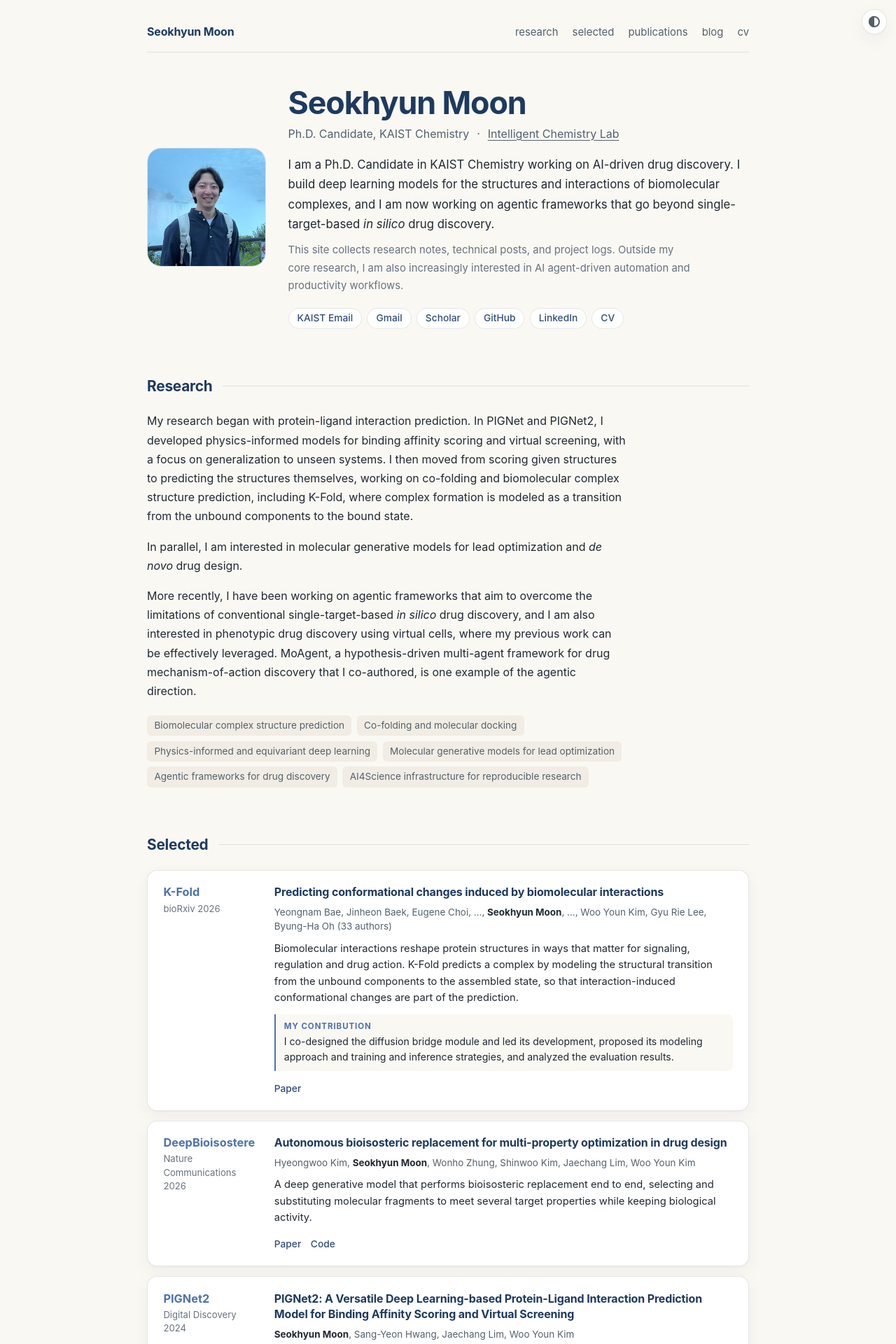
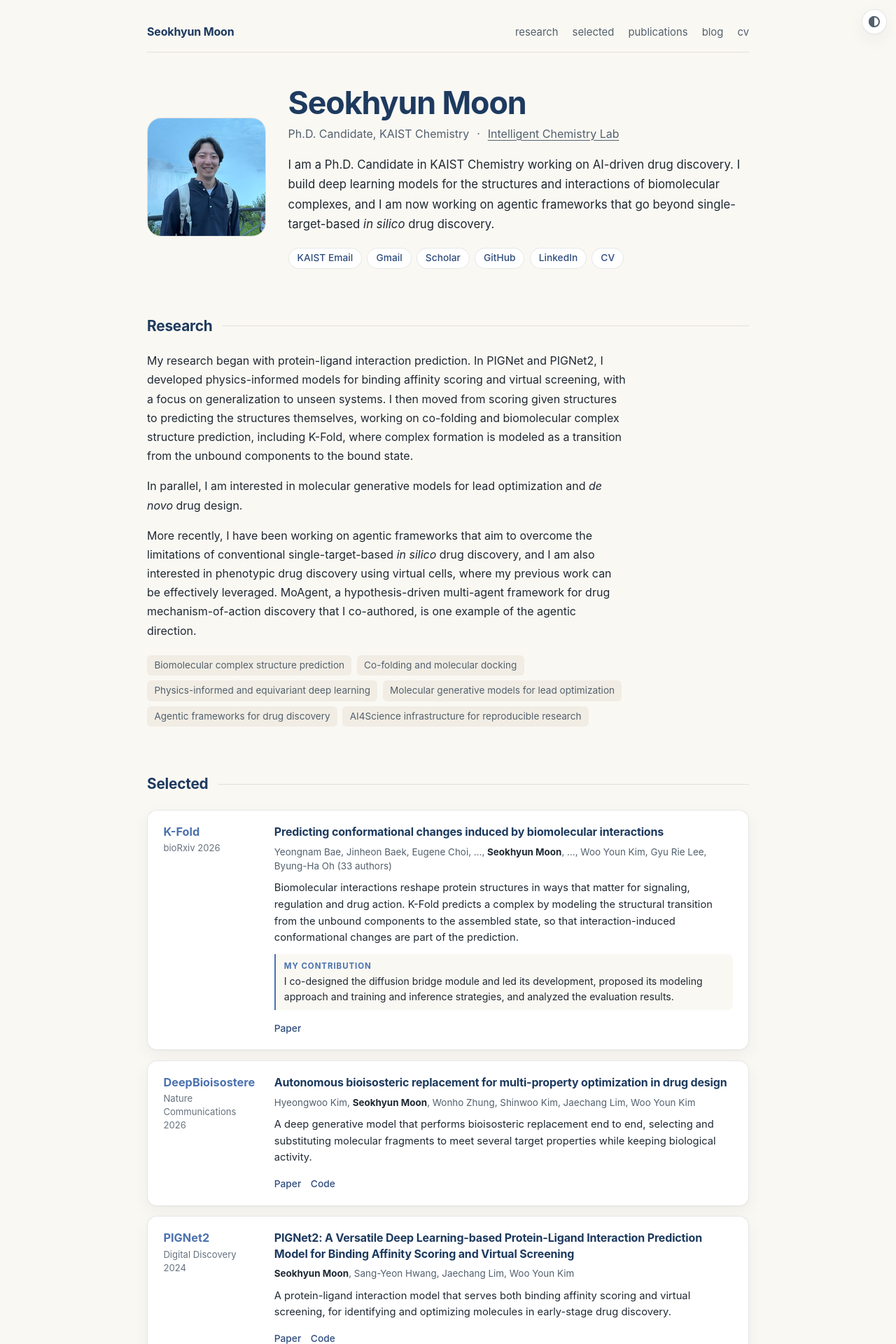
Before and after one commit to mseok/mseok.github.io, a Jekyll site: the page built from index.md, in a window 1280 px wide. Shown: the top 1920 px of the page at 70% size. Built offline with Jekyll 4.4.1, drawn with Linux system fonts in a browser that asks for light colours; some web fonts are replaced; some of the changed text lies outside the part shown.

Commit message:
Remove site self-description copy

```diff
--- a/_includes/site_footer.html
+++ b/_includes/site_footer.html
@@ -1,8 +1,5 @@
 {% if site.theme_config.show_footer == true %}
   <footer class="site-footer">
     {% include horizontal_list.html collection=site.data.home.footer_entries %}
-    {% if site.data.scholar.updated %}
-      <p class="sync-note">Publication list follows Google Scholar; last change {{ site.data.scholar.updated }}.</p>
-    {% endif %}
   </footer>
 {% endif %}
--- a/_layouts/blog.html
+++ b/_layouts/blog.html
@@ -6,11 +6,7 @@
 
 <section class="page-shell page-shell-blog">
   <div class="page-header">
-    <p class="eyebrow">writing / notes / logs</p>
     <h1 class="page-title">{{ page.title }}</h1>
-    <p class="page-subtitle">
-      Research notes, technical posts, and project logs.
-    </p>
   </div>
 
   {% include post_list.html %}
--- a/assets/css/custom.css
+++ b/assets/css/custom.css
@@ -68,12 +68,6 @@
   margin-top: 4.5rem;
   padding-top: 1.1rem;
   border-top: 1px solid var(--border);
-}
-
-.sync-note {
-  margin: 0.6rem 0 0;
-  font-size: 0.8rem;
-  color: var(--text-muted);
 }
 
 .credits {
@@ -150,13 +144,6 @@
   max-width: 62ch;
   font-size: 1.05rem;
   line-height: 1.7;
-}
-
-.hero-note {
-  margin: 0.65rem 0 0;
-  max-width: 62ch;
-  font-size: 0.93rem;
-  color: var(--text-muted);
 }
 
 .link-row {
@@ -480,25 +467,10 @@
   margin-bottom: 1.6rem;
 }
 
-.eyebrow {
-  margin: 0 0 0.6rem;
-  color: var(--accent);
-  font-size: 0.78rem;
-  font-weight: 700;
-  letter-spacing: 0.12em;
-  text-transform: uppercase;
-}
-
 .page-title {
   margin: 0;
   font-size: clamp(2rem, 4vw, 2.6rem);
   line-height: 1.1;
-}
-
-.page-subtitle {
-  margin: 0.7rem 0 0;
-  max-width: 62ch;
-  color: var(--text-secondary);
 }
 
 .back-link {
--- a/index.md
+++ b/index.md
@@ -25,11 +25,6 @@
       interactions of biomolecular complexes, and I am now working on agentic
       frameworks that go beyond single-target-based <em>in silico</em> drug
       discovery.
-    </p>
-    <p class="hero-note">
-      This site collects research notes, technical posts, and project logs.
-      Outside my core research, I am also increasingly interested in
-      AI agent-driven automation and productivity workflows.
     </p>
 
       <div class="link-row" aria-label="contact and profile links">
```
